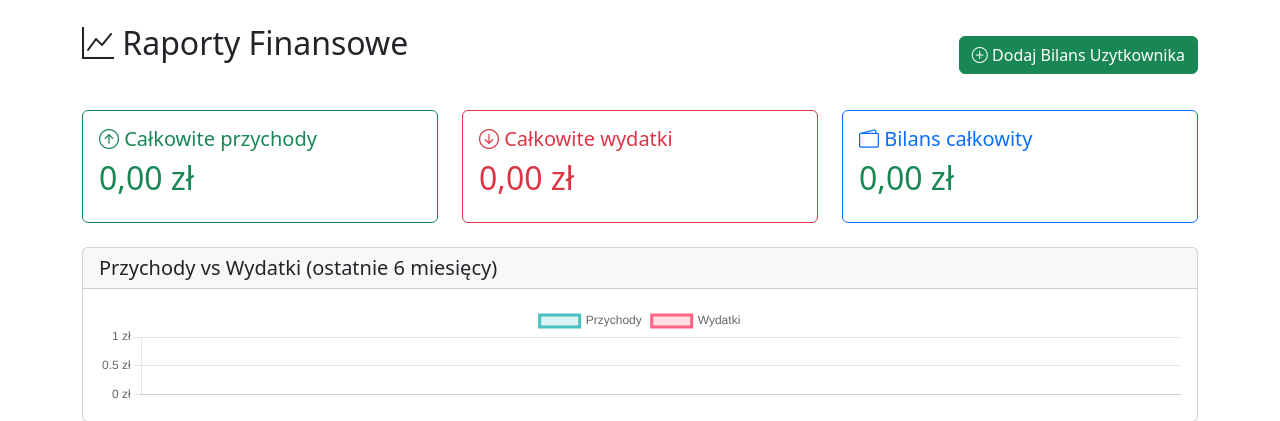
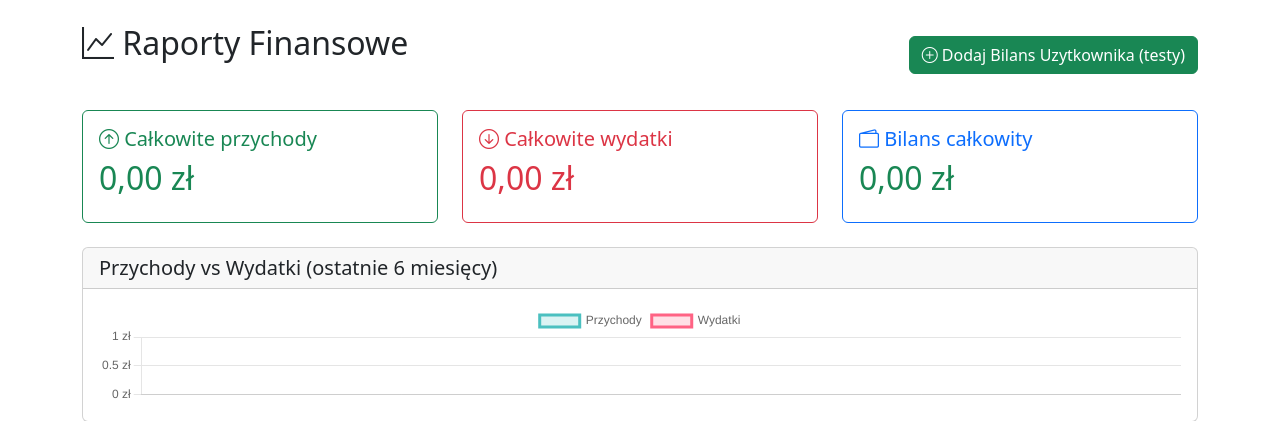
Before and after one commit to famousDeer/Personal_Website, a Django app: page /reports/ in a window 1280 px wide. Shown: the part 56-477 px from the top of the page. Run offline with Django 5.2, Linux system fonts and the light colour scheme; the visitor is signed in with stand-in values (Sample User, id 1); data that the repository does not hold is empty.

Commit message:
Test automatycznej aktualizacji

```diff
--- a/finance/templates/finance/reports.html
+++ b/finance/templates/finance/reports.html
@@ -6,7 +6,7 @@
 <div class="d-flex justify-content-between align-items-center mb-4">
     <h2 class="mb-4"><i class="bi bi-graph-up"></i> Raporty Finansowe</h2>
         <a href="{% url 'add_income' %}" class="btn btn-success">
-        <i class="bi bi-plus-circle"></i> Dodaj Bilans Uzytkownika
+        <i class="bi bi-plus-circle"></i> Dodaj Bilans Uzytkownika (testy)
     </a>
 </div>
 
```
